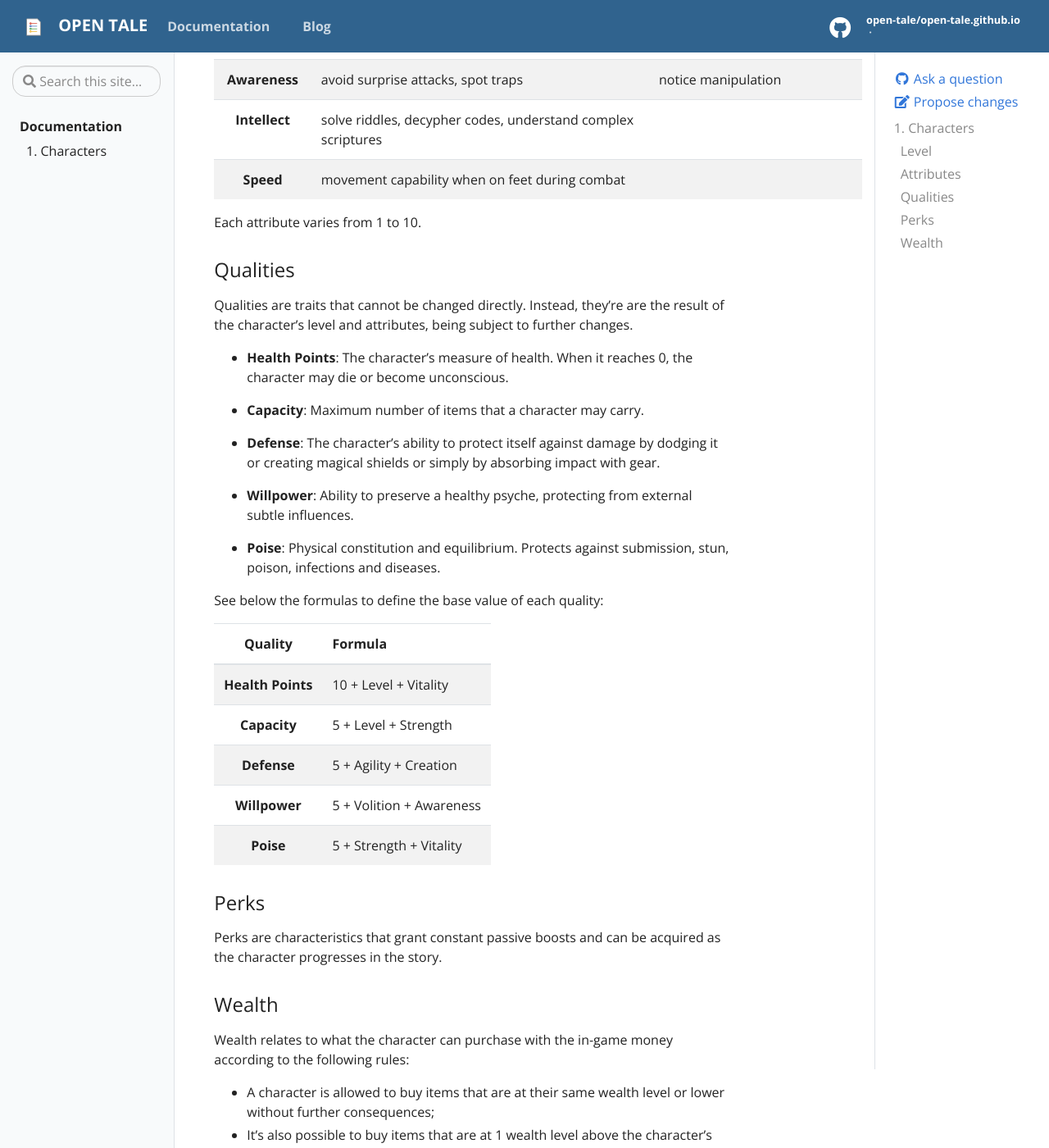
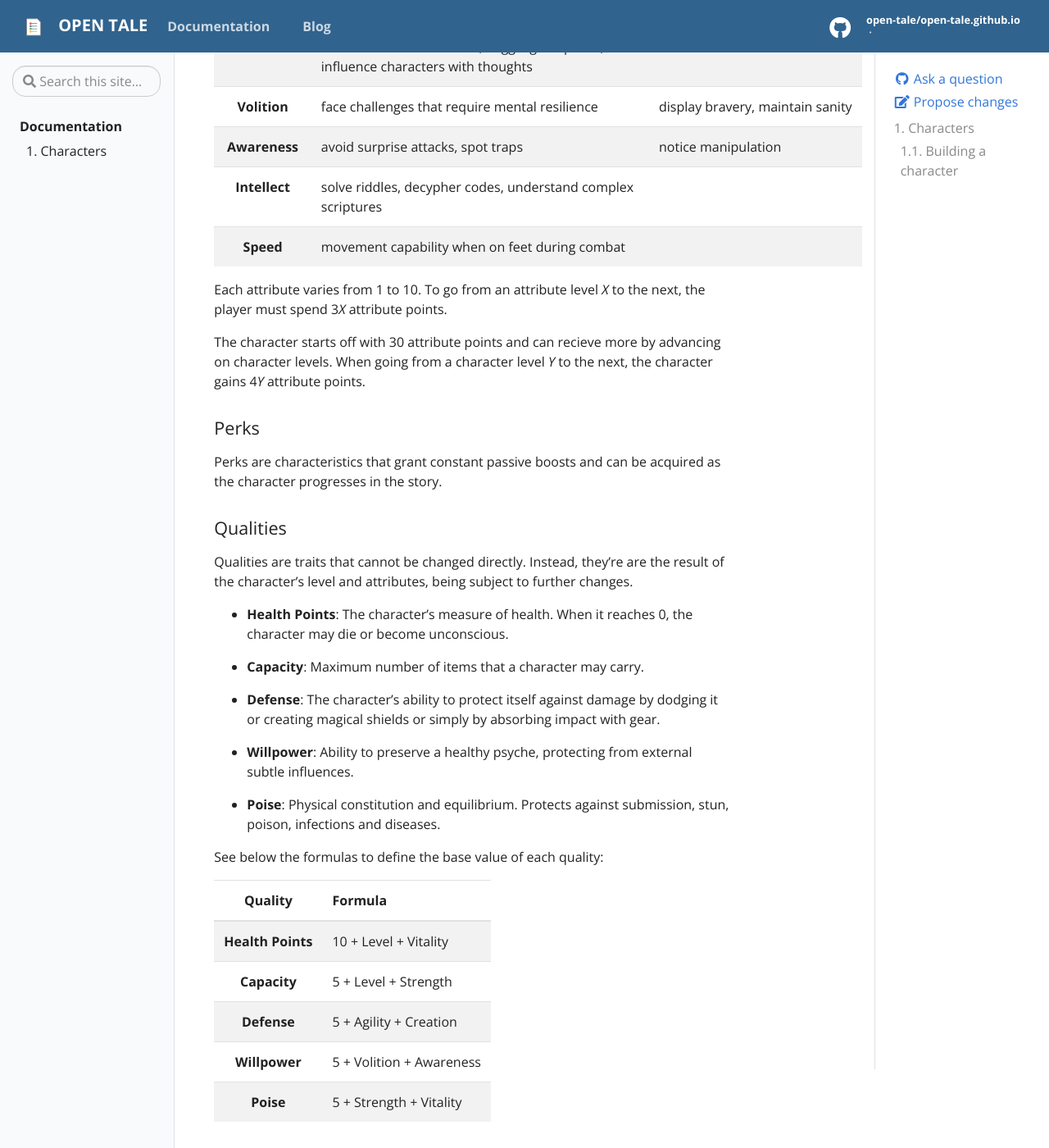
Before and after one commit to open-tale/open-tale.github.io, a Jekyll site: the page built from _docs/01-characters.md, in a window 1280 px wide and 1400 px high, scrolled down 1123 px. Shown: the whole window at 82% size. Built offline with Jekyll 4.4.1, drawn with Linux system fonts in a browser that asks for light colours; some of the changed text lies outside the part shown.

Commit message:
about points

```diff
--- a/_docs/01-characters.md
+++ b/_docs/01-characters.md
@@ -10,18 +10,22 @@ other (or with the environment). A character can have the following traits:
 
 * *Level*
 * *Attributes*
+* *Perks*
 * *Qualities*
-* *Perks*
 * *Wealth*
 
-### Level
+#### Level
 
-The character's level expresses how experienced it is in a campaign.
-Characters on higher levels are usually tougher in certain aspects.
+The character's level expresses how experienced it is in a campaign. Characters
+on higher levels are usually tougher in certain aspects.
 
-The level of a character varies from 1 to 10.
+The level of a character varies from 1 to 10. To level up, the player must spend
+3 experience points regardless of the current level of the character.
 
-### Attributes
+Players are awarded experience points in the end of each session, usually at
+least 1 point.
+
+#### Attributes
 
 Open Tale has the following attributes:
 
@@ -39,9 +43,19 @@ Open Tale has the following attributes:
 | **Intellect** | solve riddles, decypher codes, understand complex scriptures
 | **Speed** | movement capability when on feet during combat
 
-Each attribute varies from 1 to 10.
+Each attribute varies from 1 to 10. To go from an attribute level *X* to the
+next, the player must spend 3*X* attribute points.
 
-### Qualities
+The character starts off with 30 attribute points and can recieve more by
+advancing on character levels. When going from a character level *Y* to the
+next, the character gains 4*Y* attribute points.
+
+#### Perks
+
+Perks are characteristics that grant constant passive boosts and can be acquired
+as the character progresses in the story.
+
+#### Qualities
 
 Qualities are traits that cannot be changed directly. Instead, they're are the
 result of the character's level and attributes, being subject to further
@@ -71,12 +85,7 @@ See below the formulas to define the base value of each quality:
 | **Willpower** | 5 + Volition + Awareness
 | **Poise** | 5 + Strength + Vitality
 
-### Perks
-
-Perks are characteristics that grant constant passive boosts and can be acquired
-as the character progresses in the story.
-
-### Wealth
+#### Wealth
 
 Wealth relates to what the character can purchase with the in-game money
 according to the following rules:
@@ -87,3 +96,5 @@ lower without further consequences;
 character's wealth by spending 1 wealth point;
 * It's not allowed to buy items that are at 2 or more wealth levels above the
 character's wealth.
+
+## 1.1. Building a character
```
